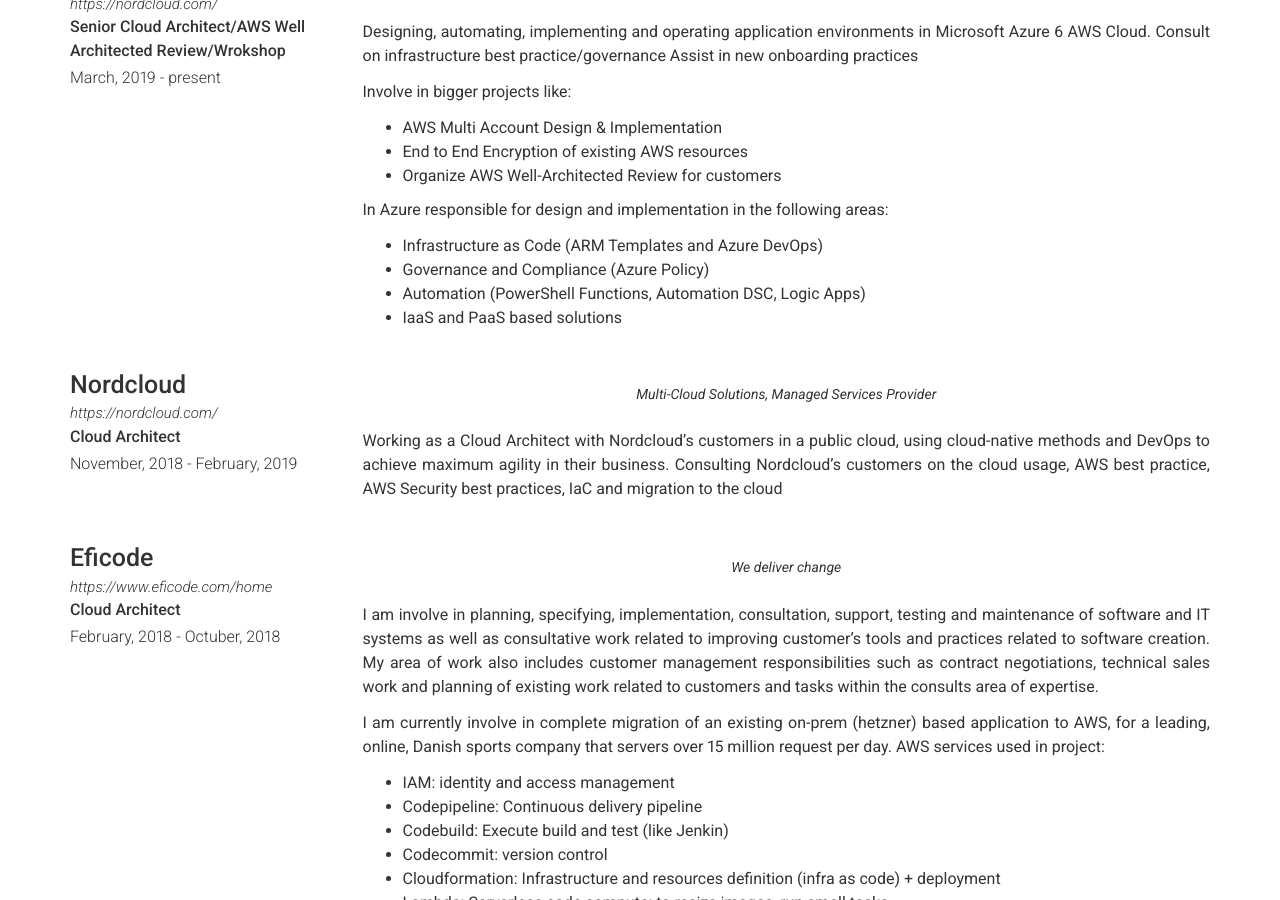
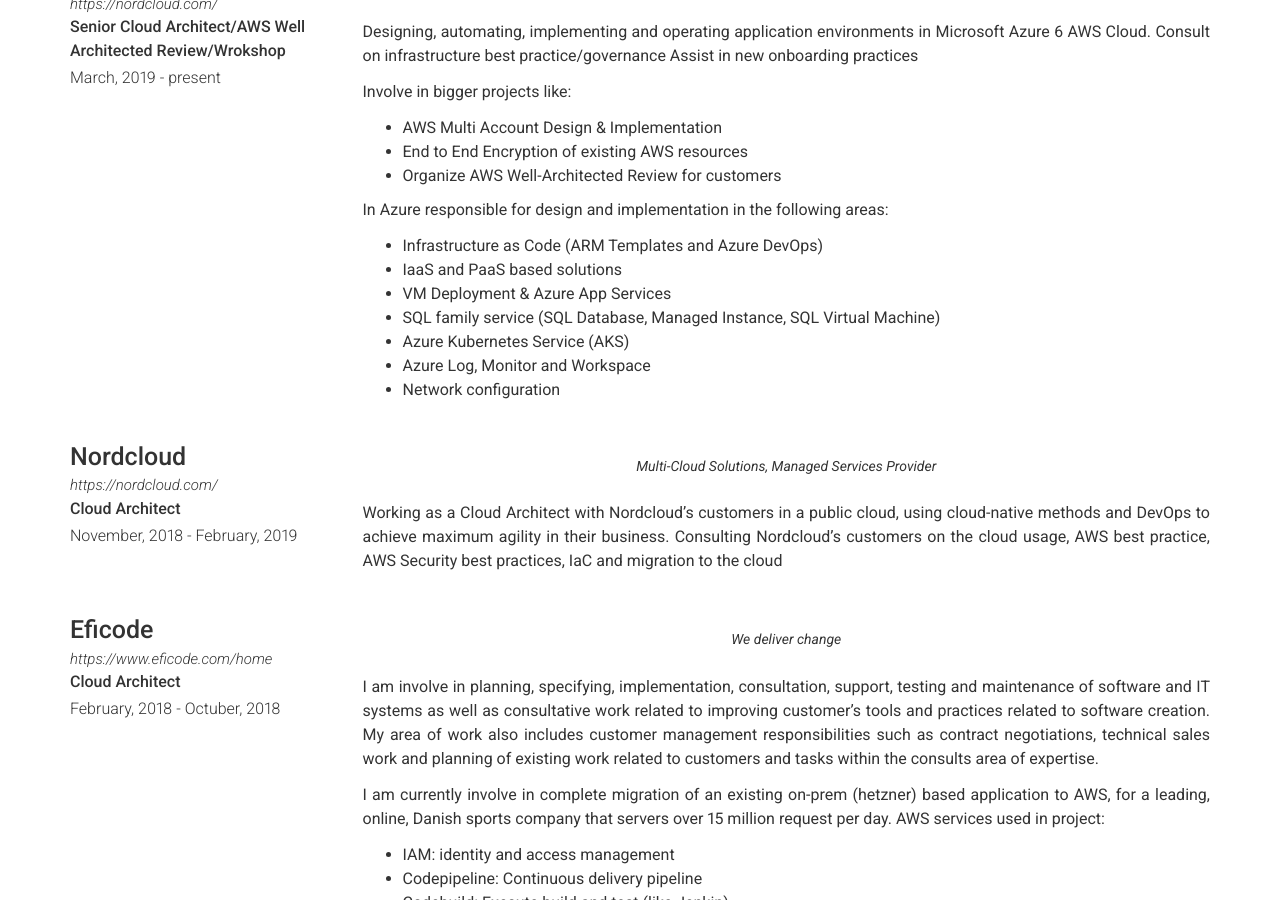
Before and after one commit to diatmpravin/diatmpravin.github.io, a Jekyll site: the page built from index.md, in a window 1280 px wide and 900 px high, scrolled down 1189 px. Built offline with Jekyll 4.4.1, drawn with Linux system fonts in a browser that asks for light colours.

Commit message:
Update experience.yml

```diff
--- a/_data/experience.yml
+++ b/_data/experience.yml
@@ -18,9 +18,14 @@
 
     In Azure responsible for design and implementation in the following areas:
      - Infrastructure as Code (ARM Templates and Azure DevOps)
-     - Governance and Compliance (Azure Policy)
-     - Automation (PowerShell Functions, Automation DSC, Logic Apps)
      - IaaS and PaaS based solutions
+     - VM Deployment & Azure App Services
+     - SQL family service (SQL Database, Managed Instance, SQL Virtual Machine)
+     - Azure Kubernetes Service (AKS)
+     - Azure Log, Monitor and Workspace
+     - Network configuration
+
+
 
 
 - layout: left
```
